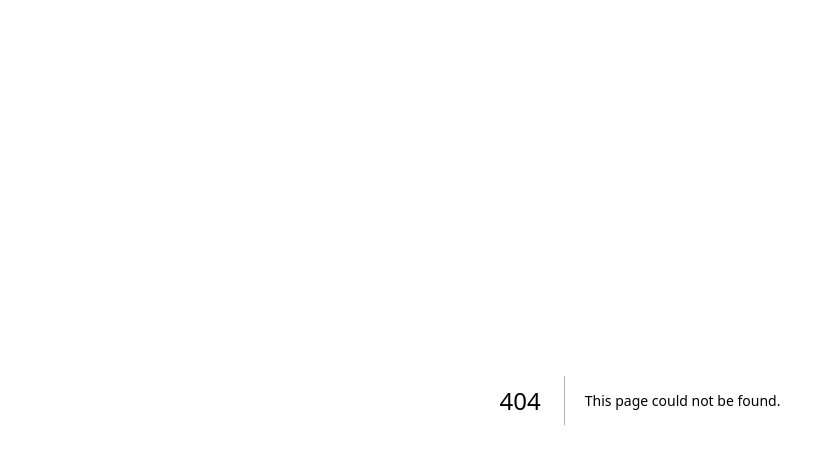
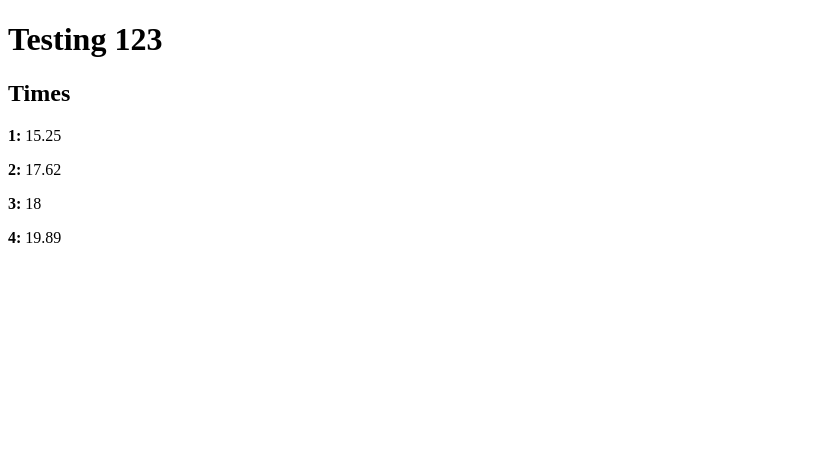
Before and after one commit to ResistingGuide4/Race-Manager, a Next.js app: page /race-recorder in a window 1280 px wide. Before the commit this address had no page. Shown: the top 464 px of the page, without its empty margins (0-835 px from the left). Built offline with nearby package versions, Linux system fonts and the light colour scheme.

Commit message:
Add time display (Unstyled)

```diff
--- /dev/null
+++ b/src/components/RaceTimes.js
@@ -0,0 +1,14 @@
+function RaceTimes(props) {
+    return (
+        <>
+            <h2>Times</h2>
+            <div>{props.times.map((record, recordIndex) => {
+                return (
+                    <p key={recordIndex}><b>{(recordIndex+1).toString()+": "}</b>{record.toString()}</p>
+                )
+            })}</div>
+        </>
+    )
+}
+
+export default RaceTimes;
--- /dev/null
+++ b/src/pages/race-recorder.js
@@ -0,0 +1,25 @@
+import Head from 'next/head';
+var text = "Testing 123";
+import RaceTimes from '../components/RaceTimes';
+
+let currentTime = 0;
+
+setInterval(() => {
+    currentTime += 0.01;
+}, 10);
+
+let raceTimes = [15.25, 17.62, 18.00, 19.89];
+
+function RaceRecorder() {
+    return (
+        <>
+            <Head>
+                <title>Race Recorder</title>
+            </Head>
+            <h1>{text}</h1>
+            <RaceTimes times={raceTimes} />
+        </>
+    );
+}
+
+export default RaceRecorder;
--- a/src/pages/test.js
+++ /dev/null
@@ -1,3 +0,0 @@
-export default function Test() {
-    return <h1>Testing 123</h1>;
-}
```
